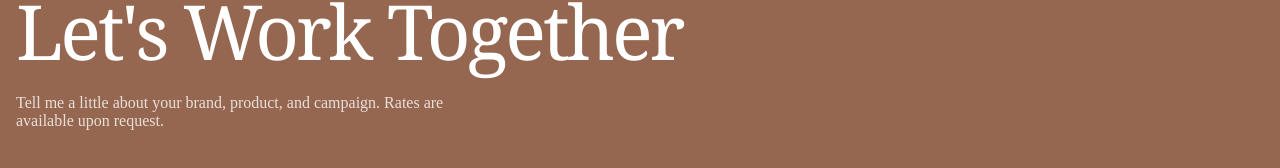
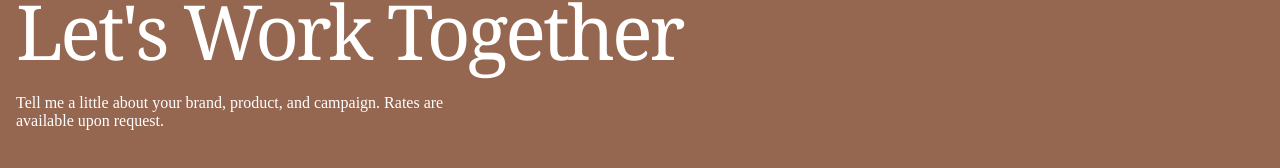
Before and after one commit to kholub1989/veramulintseva, a website built with Vite: page index.html in a window 1280 px wide. Shown: the part 9157-9325 px from the top of the page. Built offline with nearby package versions, Linux system fonts and the light colour scheme.

Commit message:
Fix low-contrast text color in stylesheet

```diff
--- a/src/css/styles.css
+++ b/src/css/styles.css
@@ -691,7 +691,7 @@ h3 {
 
 .contact__description {
   max-width: 480px;
-  color: rgba(248, 245, 241, 0.85);
+  color: var(--color-surface);
 }
 
 .contact-links {
```
